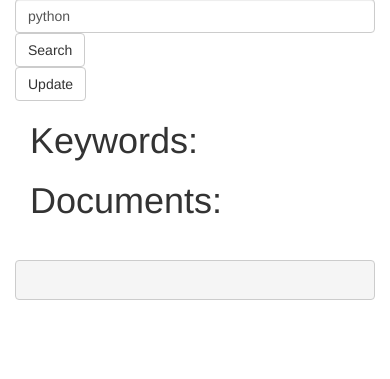
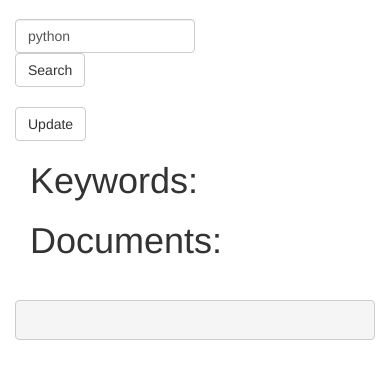
Before and after one commit to xiaohan2012/rl-search, a Python web app: template templates/index.html in a window 390 px wide. Shown: the part 51-430 px from the top of the page. Run offline with Jinja, Linux system fonts and the light colour scheme; the template is opened without the code that fills it, so the values that code supplies are empty.

Commit message:
minor webpage style fix and unless code

```diff
--- a/main.py
+++ b/main.py
@@ -35,9 +35,6 @@ define("recom_kw_num", default=5, help="recommended keyword number at each iter"
 define("recom_doc_num", default=10, help="recommended document number at each iter")
 define("samp_kw_num", default=5, help="sampled keyword number from documents")
 define("samp_doc_num", default=5, help="extra document number apart from the recommended ones")
-
-define("random_kw", default=True, help="Random keyword intialization or not")
-define("random_doc", default=True, help="Random document intialization or not")
 
 define("linrel_kw_mu", default=1, help="Value for \mu in the linrel algorithm for keyword")
 define("linrel_kw_c", default=0.2, help="Value for c in the linrel algorithm for keyword")
--- a/templates/index.html
+++ b/templates/index.html
@@ -27,11 +27,11 @@
     </div>
 
     <div class="container">
-      <form class="form-inline">
-	<input class="form-control col-md-6" type="text" placeholder="Search query" value="python"/>
+      <form class="form-inline" style="margin-top:20px;">
+	<input class="form-control col-md-6" type="text" style="width:50%;" placeholder="Search query" value="python"/>
 	<button type="button" class="btn btn-default btn-search">Search</button>
       </form>
-      <div>
+      <div style="margin-top:20px;">
 	<button class="btn btn-default btn-update">Update</button>
       </div>
       <div id="keywordsWrapper" class="col col-md-6 started-template">
```
